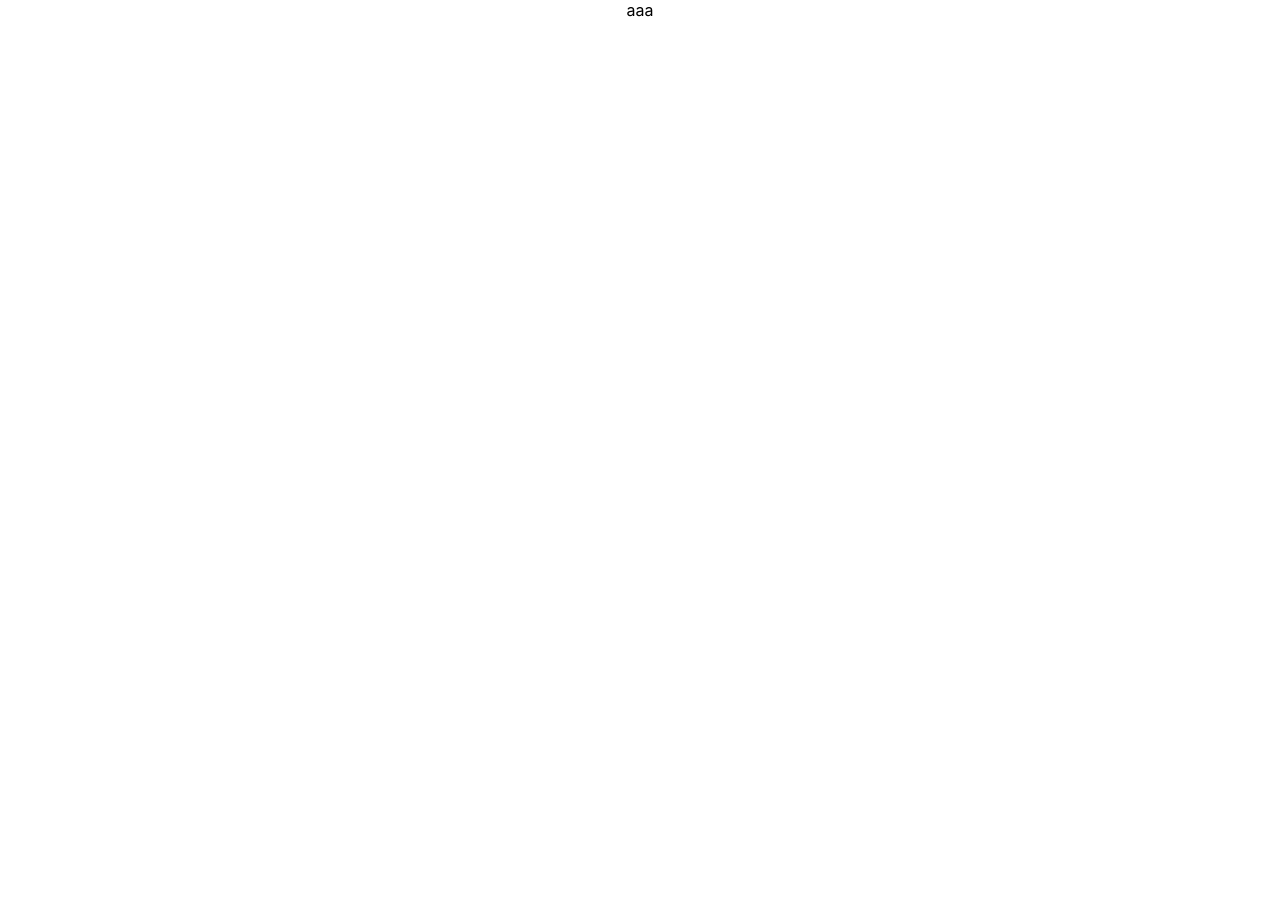
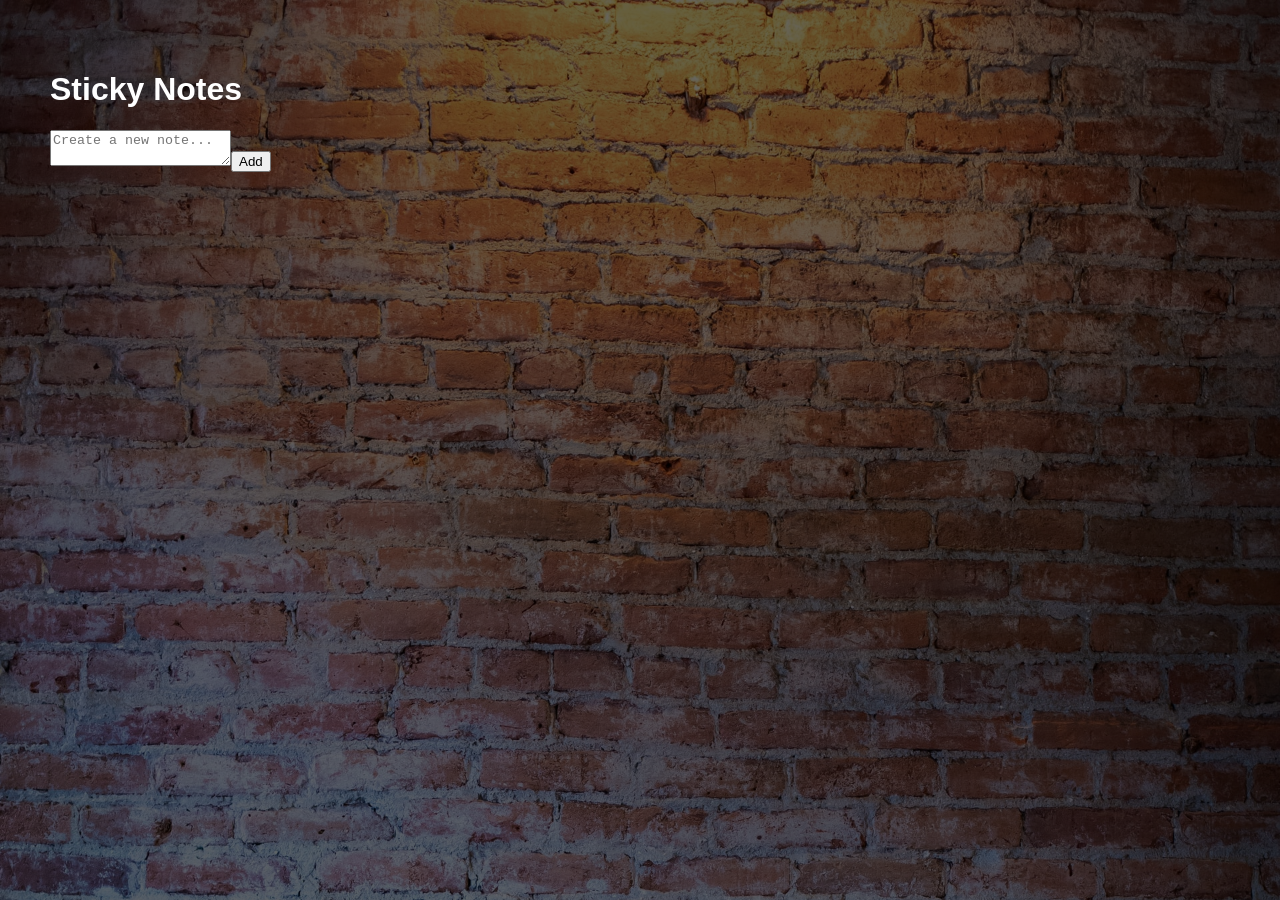
Before and after one commit to amin-qanbari/Sticky-Note-App, a React (Create React App) app: page / in a window 1280 px wide. Before the commit the page ends 800 px from the top, so only its background shows below. Built offline with nearby package versions, Linux system fonts and the light colour scheme.

Commit message:
create form and button and h1

```diff
--- a/public/index.html
+++ b/public/index.html
@@ -4,40 +4,11 @@
     <meta charset="utf-8" />
     <link rel="icon" href="%PUBLIC_URL%/favicon.ico" />
     <meta name="viewport" content="width=device-width, initial-scale=1" />
-    <meta name="theme-color" content="#000000" />
-    <meta
-      name="description"
-      content="Web site created using create-react-app"
-    />
-    <link rel="apple-touch-icon" href="%PUBLIC_URL%/logo192.png" />
-    <!--
-      manifest.json provides metadata used when your web app is installed on a
-      user's mobile device or desktop. See https://developers.google.com/web/fundamentals/web-app-manifest/
-    -->
-    <link rel="manifest" href="%PUBLIC_URL%/manifest.json" />
-    <!--
-      Notice the use of %PUBLIC_URL% in the tags above.
-      It will be replaced with the URL of the `public` folder during the build.
-      Only files inside the `public` folder can be referenced from the HTML.
-
-      Unlike "/favicon.ico" or "favicon.ico", "%PUBLIC_URL%/favicon.ico" will
-      work correctly both with client-side routing and a non-root public URL.
-      Learn how to configure a non-root public URL by running `npm run build`.
-    -->
-    <title>React App</title>
+    <title>sticky notes</title>
   </head>
   <body>
     <noscript>You need to enable JavaScript to run this app.</noscript>
     <div id="root"></div>
-    <!--
-      This HTML file is a template.
-      If you open it directly in the browser, you will see an empty page.
 
-      You can add webfonts, meta tags, or analytics to this file.
-      The build step will place the bundled scripts into the <body> tag.
-
-      To begin the development, run `npm start` or `yarn start`.
-      To create a production bundle, use `npm run build` or `yarn build`.
-    -->
   </body>
 </html>
--- a/src/App.css
+++ /dev/null
@@ -1,38 +0,0 @@
-.App {
-  text-align: center;
-}
-
-.App-logo {
-  height: 40vmin;
-  pointer-events: none;
-}
-
-@media (prefers-reduced-motion: no-preference) {
-  .App-logo {
-    animation: App-logo-spin infinite 20s linear;
-  }
-}
-
-.App-header {
-  background-color: #282c34;
-  min-height: 100vh;
-  display: flex;
-  flex-direction: column;
-  align-items: center;
-  justify-content: center;
-  font-size: calc(10px + 2vmin);
-  color: white;
-}
-
-.App-link {
-  color: #61dafb;
-}
-
-@keyframes App-logo-spin {
-  from {
-    transform: rotate(0deg);
-  }
-  to {
-    transform: rotate(360deg);
-  }
-}
--- a/src/App.js
+++ b/src/App.js
@@ -1,11 +1,16 @@
-import './App.css';
+import React from 'react'
+import './App.scss'
 
 function App() {
   return (
-    <div className="App">
-aaa
+    <div className='app'>
+      <h1>Sticky Notes</h1>
+      <form className='note-form'>
+        <textarea placeholder='Create a new note...'></textarea>
+        <button>Add</button>
+      </form>
     </div>
-  );
+  )
 }
 
-export default App;
+export default App
--- /dev/null
+++ b/src/App.scss
@@ -0,0 +1,23 @@
+body {
+  margin: 0;
+  font-family: Arial, Helvetica, sans-serif;
+}
+
+.app {
+  padding: 50px;
+  height: 100vh;
+  background-image: linear-gradient(rgba(#000, 0.6), rgba(#000, 0.6)),
+    url("assets/brick-wall.jpg");
+  background-size: cover;
+}
+
+h1{
+    color: white;
+    span{
+        display: block;
+        color: darken(white, 20%);
+        font-size: 14px;
+        font-style: italic;
+        height: 14px;
+    }
+}
--- a/src/index.css
+++ /dev/null
@@ -1,13 +0,0 @@
-body {
-  margin: 0;
-  font-family: -apple-system, BlinkMacSystemFont, 'Segoe UI', 'Roboto', 'Oxygen',
-    'Ubuntu', 'Cantarell', 'Fira Sans', 'Droid Sans', 'Helvetica Neue',
-    sans-serif;
-  -webkit-font-smoothing: antialiased;
-  -moz-osx-font-smoothing: grayscale;
-}
-
-code {
-  font-family: source-code-pro, Menlo, Monaco, Consolas, 'Courier New',
-    monospace;
-}
--- a/src/index.js
+++ b/src/index.js
@@ -1,6 +1,5 @@
 import React from "react";
 import ReactDOM from "react-dom";
-import "./index.css";
 import App from "./App";
 
 ReactDOM.render(<App />, document.getElementById("root"));
```
